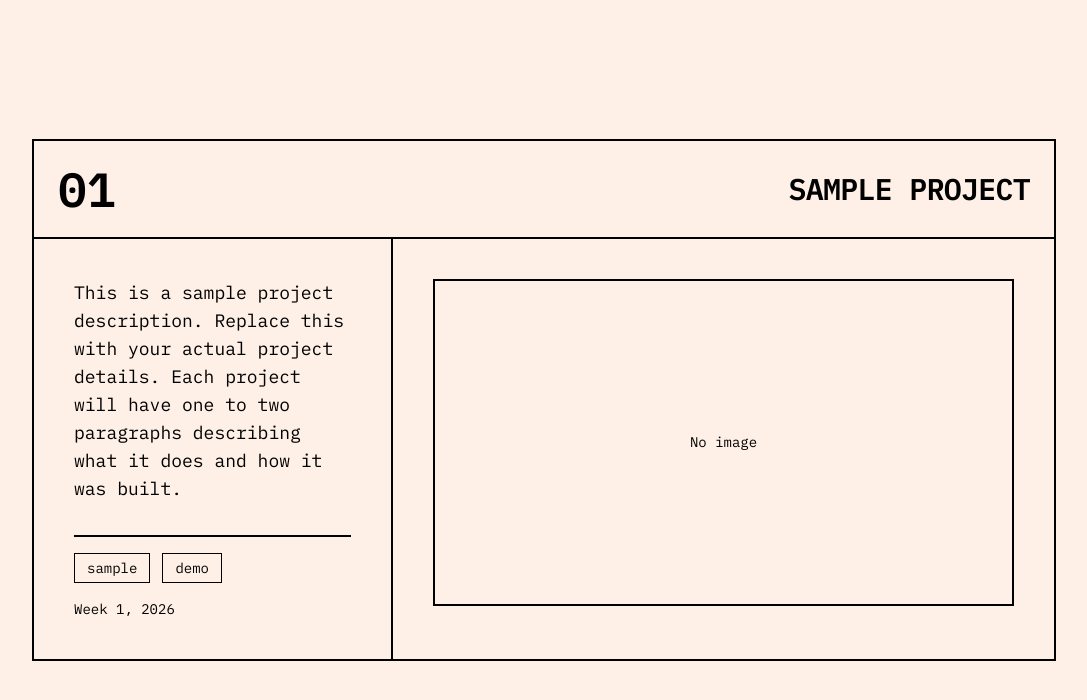
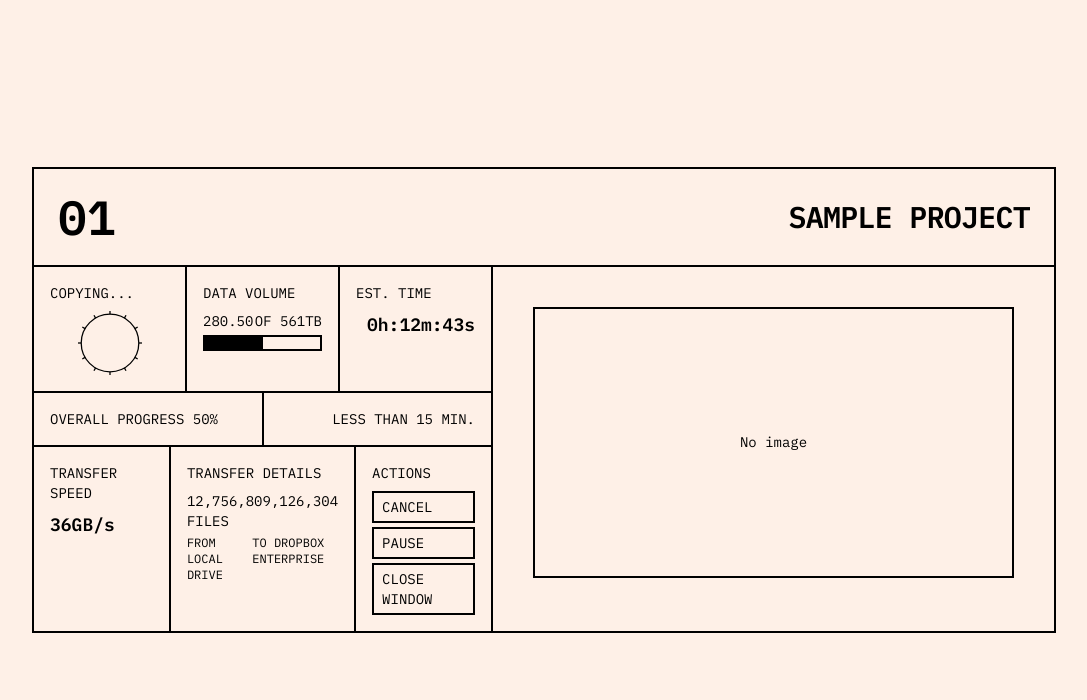
Before and after one commit to vamsibatchu1/vibenbuild, a Next.js app: page / in a window 1280 px wide. Shown: the top 700 px of the page, without its empty margins (96-1183 px from the left). Built offline with nearby package versions, Linux system fonts and the light colour scheme.

Commit message:
Refactor ProjectCard component: Removed paragraph splitting for description, redesigned layout to include interface panels for copying, data volume, estimated time, and transfer details, enhancing overall user experience and information display.

```diff
--- a/components/ProjectCard.tsx
+++ b/components/ProjectCard.tsx
@@ -9,9 +9,6 @@ interface ProjectCardProps {
 }
 
 export function ProjectCard({ project }: ProjectCardProps) {
-  // Split description into paragraphs if needed
-  const descriptionParts = project.description.split('\n').filter(Boolean)
-
   return (
     <motion.a
       href={project.link}
@@ -39,51 +36,117 @@ export function ProjectCard({ project }: ProjectCardProps) {
 
         {/* Content Section - Two Columns */}
         <div className="relative flex flex-col md:flex-row">
-          {/* Left Column - Text Content */}
-          <div className="w-full md:w-[35%] p-6 md:p-8 lg:p-10 space-y-6 md:space-y-8">
-            {/* Description Blocks */}
-            <div className="space-y-4 md:space-y-6">
-              {/* First Description Block */}
-              {descriptionParts[0] && (
-                <div className="font-ibm-plex-mono text-sm md:text-base lg:text-lg text-black leading-relaxed">
-                  {descriptionParts[0]}
+          {/* Left Column - Interface Panel */}
+          <div className="w-full md:w-[45%] border-r-2 border-black bg-[#FEF0E7]">
+            {/* Top Row */}
+            <div className="border-b-2 border-black flex">
+              {/* COPYING Section */}
+              <div className="flex-1 p-3 md:p-4 border-r-2 border-black">
+                <div className="font-ibm-plex-mono text-xs md:text-sm text-black uppercase mb-2">
+                  COPYING...
                 </div>
-              )}
+                <div className="flex items-center justify-center">
+                  <svg className="w-12 h-12 md:w-16 md:h-16" viewBox="0 0 100 100">
+                    <circle cx="50" cy="50" r="45" stroke="black" strokeWidth="2" fill="none"/>
+                    {Array.from({ length: 12 }).map((_, i) => {
+                      const angle = (i * 30 - 90) * (Math.PI / 180);
+                      const x1 = 50 + 45 * Math.cos(angle);
+                      const y1 = 50 + 45 * Math.sin(angle);
+                      const x2 = 50 + 50 * Math.cos(angle);
+                      const y2 = 50 + 50 * Math.sin(angle);
+                      return (
+                        <line key={i} x1={x1} y1={y1} x2={x2} y2={y2} stroke="black" strokeWidth="2"/>
+                      );
+                    })}
+                  </svg>
+                </div>
+              </div>
 
-              {/* Second Description Block */}
-              {descriptionParts[1] && (
-                <div className="font-ibm-plex-mono text-sm md:text-base lg:text-lg text-black leading-relaxed">
-                  {descriptionParts[1]}
+              {/* DATA VOLUME Section */}
+              <div className="flex-1 p-3 md:p-4 border-r-2 border-black">
+                <div className="font-ibm-plex-mono text-xs md:text-sm text-black uppercase mb-2">
+                  DATA VOLUME
                 </div>
-              )}
+                <div className="flex items-center justify-between mb-1">
+                  <span className="font-ibm-plex-mono text-xs md:text-sm text-black">280.50</span>
+                  <span className="font-ibm-plex-mono text-xs md:text-sm text-black">OF 561TB</span>
+                </div>
+                <div className="w-full h-4 border-2 border-black bg-[#FEF0E7]">
+                  <div className="h-full bg-black" style={{ width: '50%' }}></div>
+                </div>
+              </div>
+
+              {/* EST. TIME Section */}
+              <div className="flex-1 p-3 md:p-4">
+                <div className="font-ibm-plex-mono text-xs md:text-sm text-black uppercase mb-2">
+                  EST. TIME
+                </div>
+                <div className="font-ibm-plex-mono text-base md:text-lg font-bold text-black text-right">
+                  0h:12m:43s
+                </div>
+              </div>
             </div>
 
-            {/* Tags and Metadata */}
-            <div className="space-y-4 pt-4 border-t-2 border-black">
-              {/* Tags */}
-              {project.tags && project.tags.length > 0 && (
-                <div className="flex flex-wrap gap-2 md:gap-3">
-                  {project.tags.map((tag) => (
-                    <span
-                      key={tag}
-                      className="font-ibm-plex-mono text-xs md:text-sm text-black border border-black px-2 md:px-3 py-1"
-                    >
-                      {tag}
-                    </span>
-                  ))}
+            {/* Middle Row */}
+            <div className="border-b-2 border-black flex">
+              <div className="flex-1 p-3 md:p-4 border-r-2 border-black">
+                <div className="font-ibm-plex-mono text-xs md:text-sm text-black">
+                  OVERALL PROGRESS 50%
                 </div>
-              )}
+              </div>
+              <div className="flex-1 p-3 md:p-4">
+                <div className="font-ibm-plex-mono text-xs md:text-sm text-black text-right">
+                  LESS THAN 15 MIN.
+                </div>
+              </div>
+            </div>
 
-              {/* Metadata */}
-              <div className="font-ibm-plex-mono text-xs md:text-sm text-black">
-                <div>Week {project.week}, {project.year}</div>
+            {/* Bottom Row */}
+            <div className="flex">
+              {/* TRANSFER SPEED Section */}
+              <div className="flex-1 p-3 md:p-4 border-r-2 border-black">
+                <div className="font-ibm-plex-mono text-xs md:text-sm text-black uppercase mb-2">
+                  TRANSFER SPEED
+                </div>
+                <div className="font-ibm-plex-mono text-base md:text-lg font-bold text-black">
+                  36GB/s
+                </div>
+              </div>
+
+              {/* TRANSFER DETAILS Section */}
+              <div className="flex-1 p-3 md:p-4 border-r-2 border-black">
+                <div className="font-ibm-plex-mono text-xs md:text-sm text-black uppercase mb-2">
+                  TRANSFER DETAILS
+                </div>
+                <div className="font-ibm-plex-mono text-xs md:text-sm text-black mb-1">
+                  12,756,809,126,304 FILES
+                </div>
+                <div className="flex justify-between">
+                  <span className="font-ibm-plex-mono text-xs text-black">FROM LOCAL DRIVE</span>
+                  <span className="font-ibm-plex-mono text-xs text-black">TO DROPBOX ENTERPRISE</span>
+                </div>
+              </div>
+
+              {/* ACTIONS Section */}
+              <div className="flex-1 p-3 md:p-4">
+                <div className="font-ibm-plex-mono text-xs md:text-sm text-black uppercase mb-2">
+                  ACTIONS
+                </div>
+                <div className="space-y-1">
+                  <button className="w-full border-2 border-black bg-[#FEF0E7] hover:bg-black hover:text-[#FEF0E7] transition-colors font-ibm-plex-mono text-xs md:text-sm text-black py-1 px-2 text-left">
+                    CANCEL
+                  </button>
+                  <button className="w-full border-2 border-black bg-[#FEF0E7] hover:bg-black hover:text-[#FEF0E7] transition-colors font-ibm-plex-mono text-xs md:text-sm text-black py-1 px-2 text-left">
+                    PAUSE
+                  </button>
+                  <button className="w-full border-2 border-black bg-[#FEF0E7] hover:bg-black hover:text-[#FEF0E7] transition-colors font-ibm-plex-mono text-xs md:text-sm text-black py-1 px-2 text-left">
+                    CLOSE WINDOW
+                  </button>
+                </div>
               </div>
             </div>
           </div>
 
-          {/* Vertical Divider */}
-          <div className="hidden md:block w-[2px] bg-black"></div>
-          <div className="md:hidden w-full h-[2px] bg-black"></div>
 
           {/* Right Column - Images (16:9 aspect ratio) */}
           <div className="flex-1 p-6 md:p-8 lg:p-10">
```
